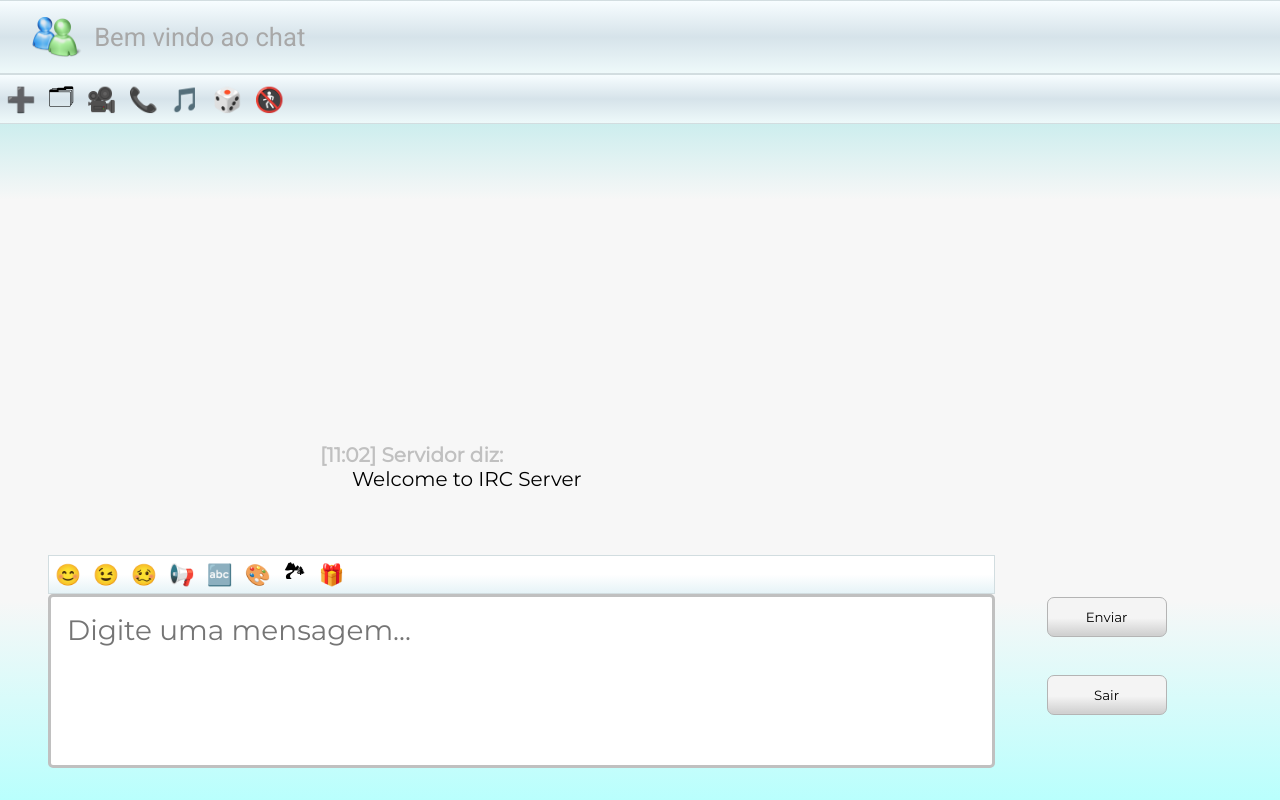
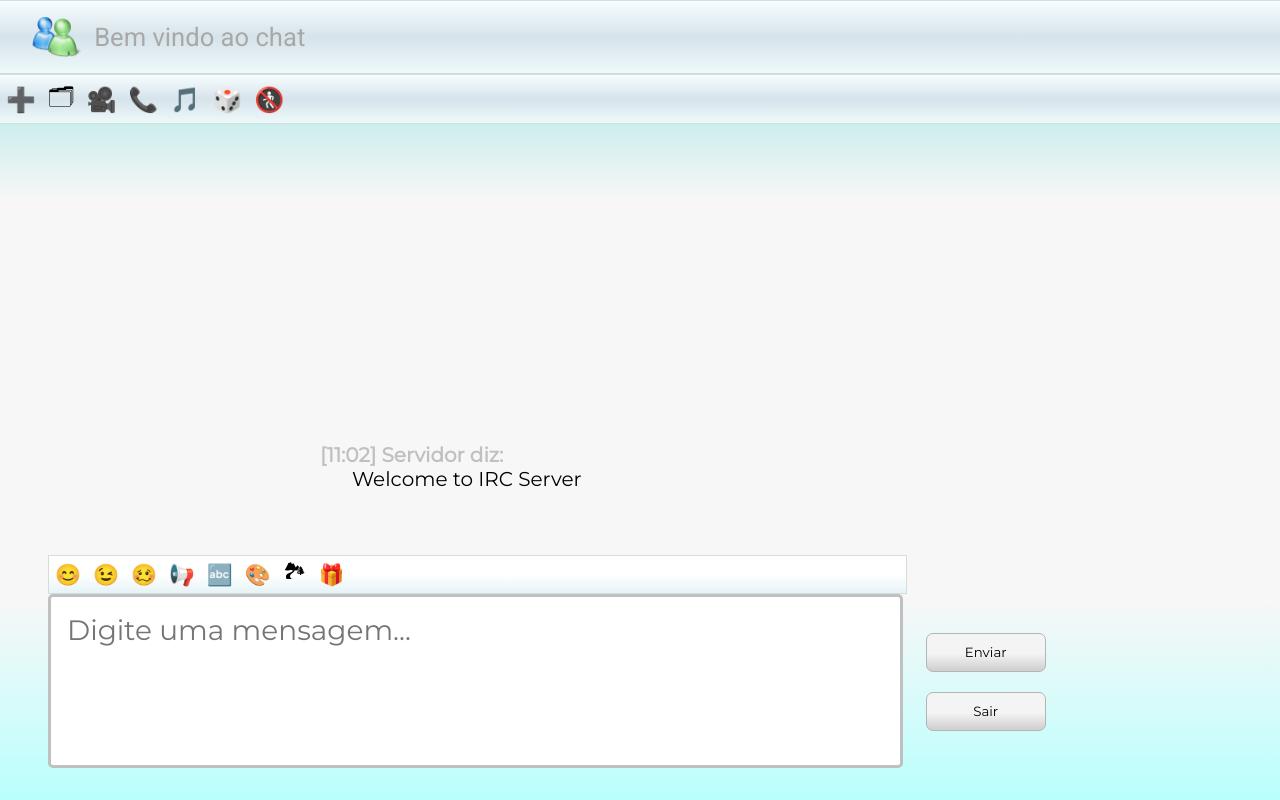
Before and after one commit to gustavo-oo/irc, a React (Create React App) app in the folder client/: page / in a window 1280 px wide. Built offline with nearby package versions, Linux system fonts and the light colour scheme; no server answers.

Commit message:
🐛 fix a bug

```diff
--- a/client/src/Components/Chat/index.jsx
+++ b/client/src/Components/Chat/index.jsx
@@ -123,6 +123,7 @@ const ChatScreen = ({ channelName }) => {
             </div>
             <form id="form" onSubmit={(e) => sendMessage(e)}>
               <textarea
+                className="textArea"
                 id="textarea"
                 onChange={(e) => setNewMessage(e.target.value)}
                 type="text"
@@ -131,8 +132,6 @@ const ChatScreen = ({ channelName }) => {
                 value={newMessage}
                 placeholder="Digite uma mensagem..."
               ></textarea>
-            </form>
-          </div>
               <div className="buttonConteiner">
                 <button className="submit-button" type="Submit">
                   Enviar
@@ -141,6 +140,8 @@ const ChatScreen = ({ channelName }) => {
                   Sair
                 </button>
               </div>
+            </form>
+          </div>
         </div>
       </div>
     </div>
--- a/client/src/Components/Chat/styles.css
+++ b/client/src/Components/Chat/styles.css
@@ -93,8 +93,8 @@ h1 {
     rgb(230, 243, 247) 100%
   );
   border: 1px solid #d2dde0;
-
   display: flex;
+  width: 90.7%;
 }
 .send-message__button {
   background: transparent;
@@ -141,9 +141,10 @@ textarea {
   display: flex;
   flex-direction: column;
   align-items: center;
-  justify-content: center;
   width: 8%;
-  height: 200px;
+  height: 100px;
+  margin-right: -3%;
+  margin-left: 3%;
   gap: 18%;
 }
 
```
Lines whose indentation alone changed are shown as unchanged.
